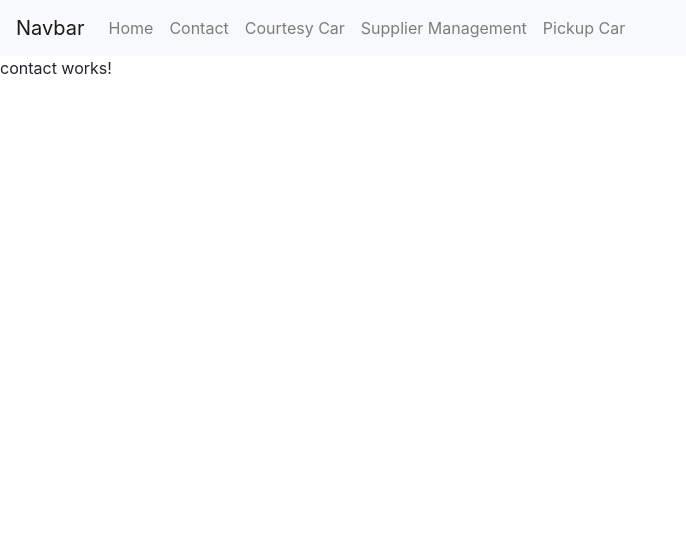
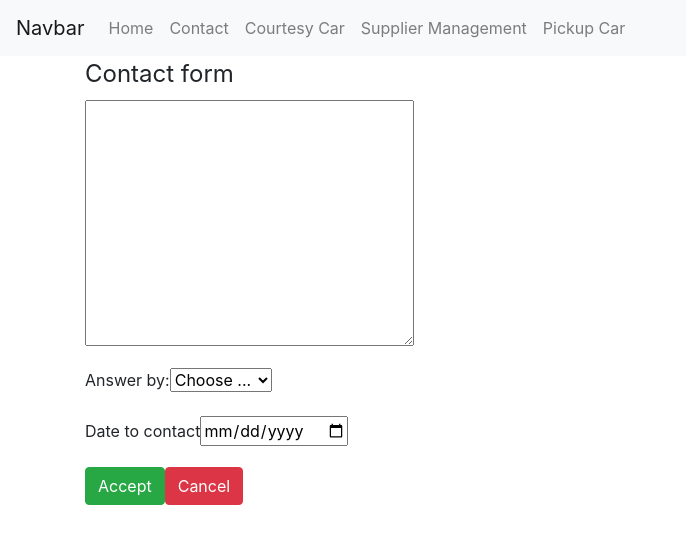
Before and after one commit to DSGDSR/ig-mywip, an Angular app: page /contact in a window 1280 px wide. Shown: the top 544 px of the page, without its empty margins (0-686 px from the left). Built offline with nearby package versions, Linux system fonts and the light colour scheme.

Commit message:
Contact details sketch

```diff
--- a/src/app/pages/contact/contact.component.html
+++ b/src/app/pages/contact/contact.component.html
@@ -1,3 +1,26 @@
-<p>
-  contact works!
-</p>
+<div class="container">
+  <fieldset>
+    <legend>Contact form</legend>
+
+    <p>
+    <textarea name="idContactDetails" id="" cols="30" rows="10"></textarea>
+    </p>
+    <p>
+      <label for="select">Answer by:  </label>
+      <select id="select">
+        <option value="">Choose ...</option>
+          <option value="Telephone">Telephone</option>
+          <option value="Email">Email</option>
+          <option value="SMS">SMS</option>
+      </select>
+    </p>
+    <p>
+        <label for="date">Date to contact</label>
+        <input type="date" id="date">
+      </p>
+      <p>
+          <button type="submit" class="btn btn-success">Accept</button>
+          <button type="submit" class="btn btn-danger">Cancel</button>
+        </p>
+  </fieldset>
+</div>
```
